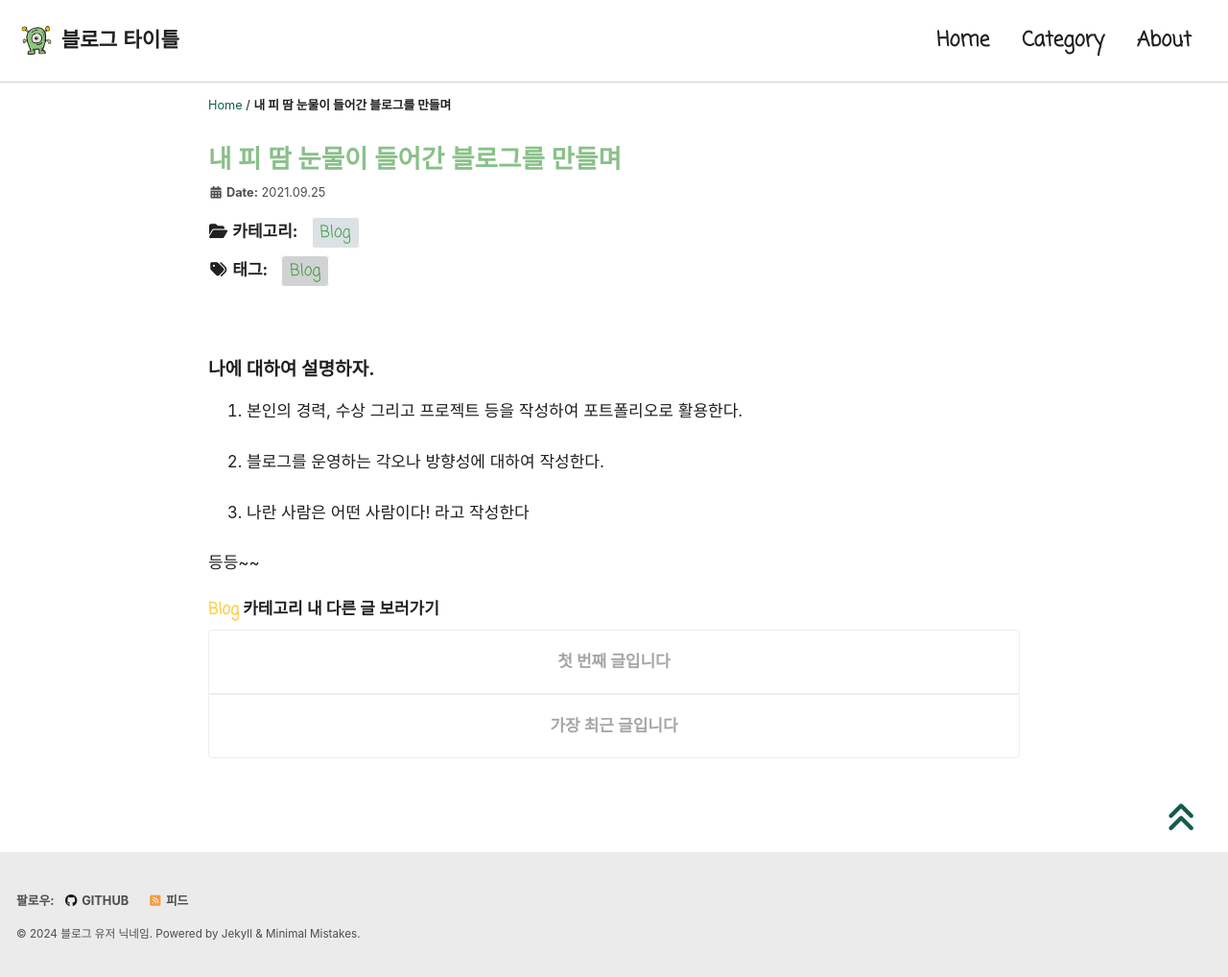
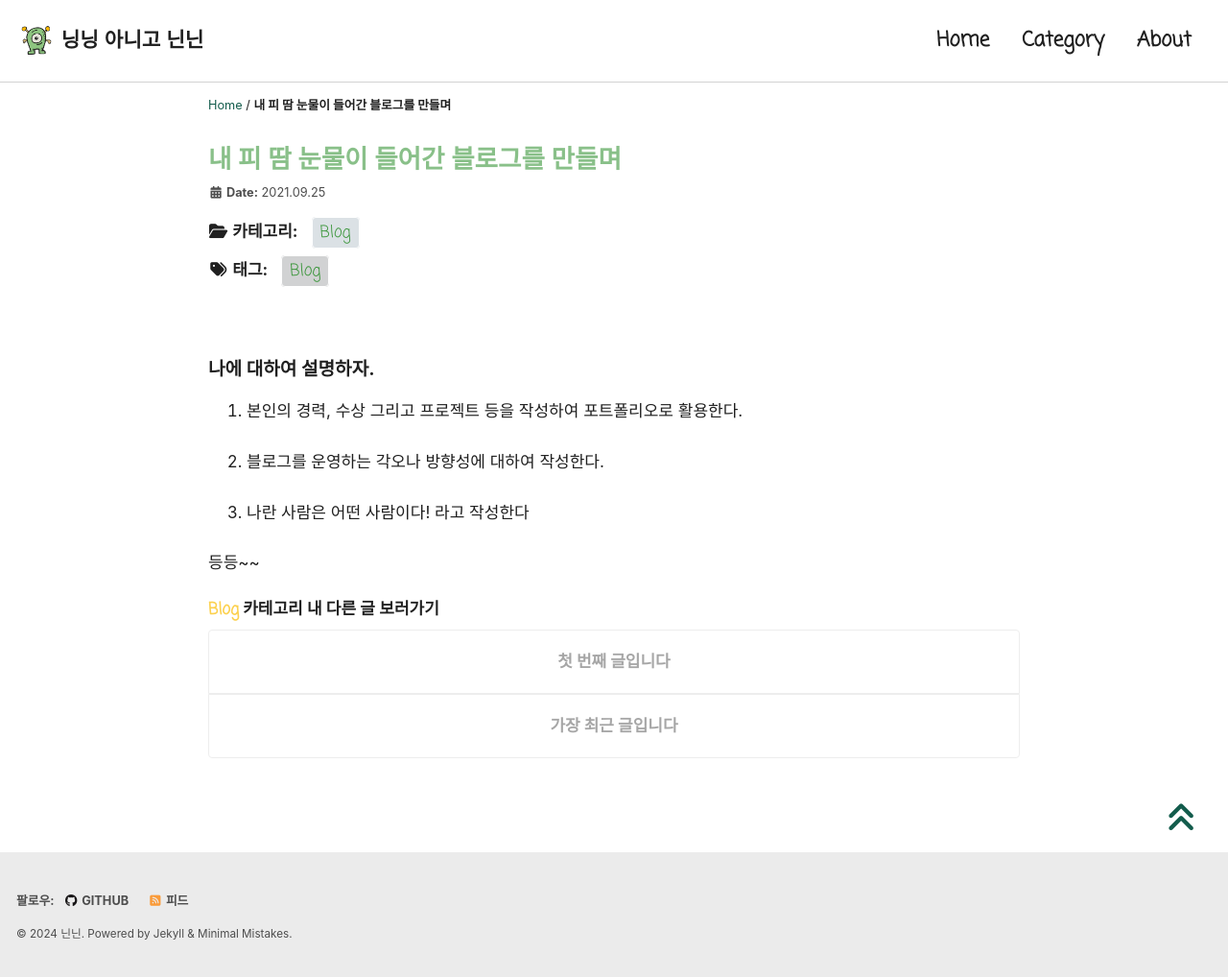
Before and after one commit to ae-ziho/ae-ziho.github.io, a Jekyll site: the page built from _pages/about.md, in a window 1280 px wide. Shown: the whole page at 96% size. Built offline with Jekyll 4.4.1, drawn with Linux system fonts in a browser that asks for light colours; cached includes are drawn as plain includes; nearby versions of some CDN libraries; some web fonts are replaced.

Commit message:
Update _config.yml

```diff
--- a/_config.yml
+++ b/_config.yml
@@ -16,11 +16,11 @@ minimal_mistakes_skin    : "myskin" # "default"  "air", "aqua", "contrast", , "d
 
 # Site Settings
 locale                   : "ko-KR" # 블로그 사용 언어
-title                    : "블로그 타이틀" # 블로그 타이틀
+title                    : "닝닝 아니고 닌닌" # 블로그 타이틀
 title_separator          : "-"
 subtitle                 : # site tagline that appears below site title in masthead
-name                     : "블로그 유저 닉네임"
-description              : "블로그 간단 설명"
+name                     : "닌닌"
+description              : "소소한 기"
 url                      : "https://ae-ziho.github.io"
 baseurl                  : # the subpath of your site, e.g. "/blog"
 repository               : "유저이름/comments" #댓글 경로 / github name/repository
```
